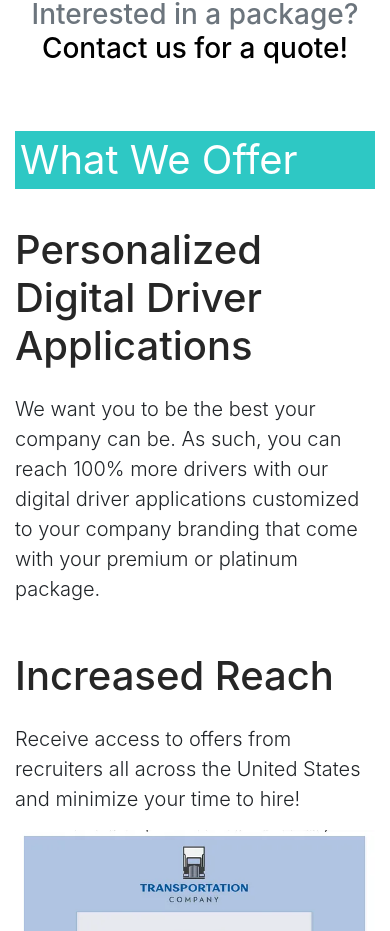
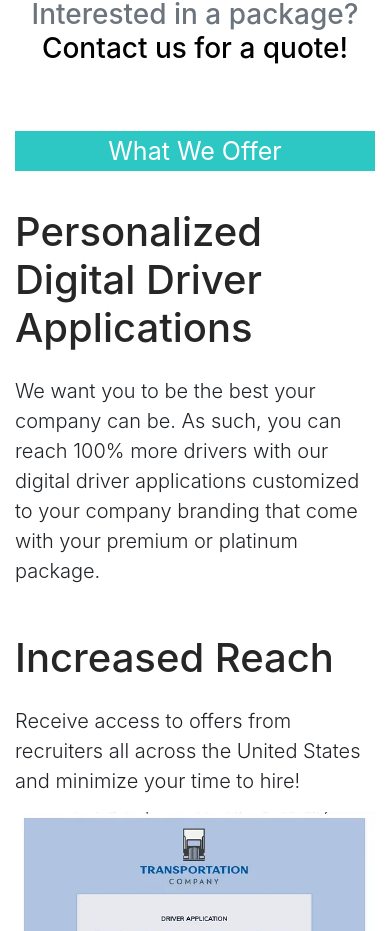
Before and after one commit to robojulia/driverfly-frontend, a Next.js app: page /pricing in a window 390 px wide. Shown: the part 3153-4084 px from the top of the page. Built offline with nearby package versions, Linux system fonts and the light colour scheme; a web font is replaced by a local one.

Commit message:
DRIV-25 Fix Pricing page responsive issues

```diff
--- a/public/css/Pricing.module.css
+++ b/public/css/Pricing.module.css
@@ -107,3 +107,9 @@
     background-color: #2da2af;
     color: #ffffff;
 }
+@media screen and (max-width: 767px) {
+    .whatweoffer {
+        font-size: 25px;
+        text-align: center;
+    }
+  }
```
